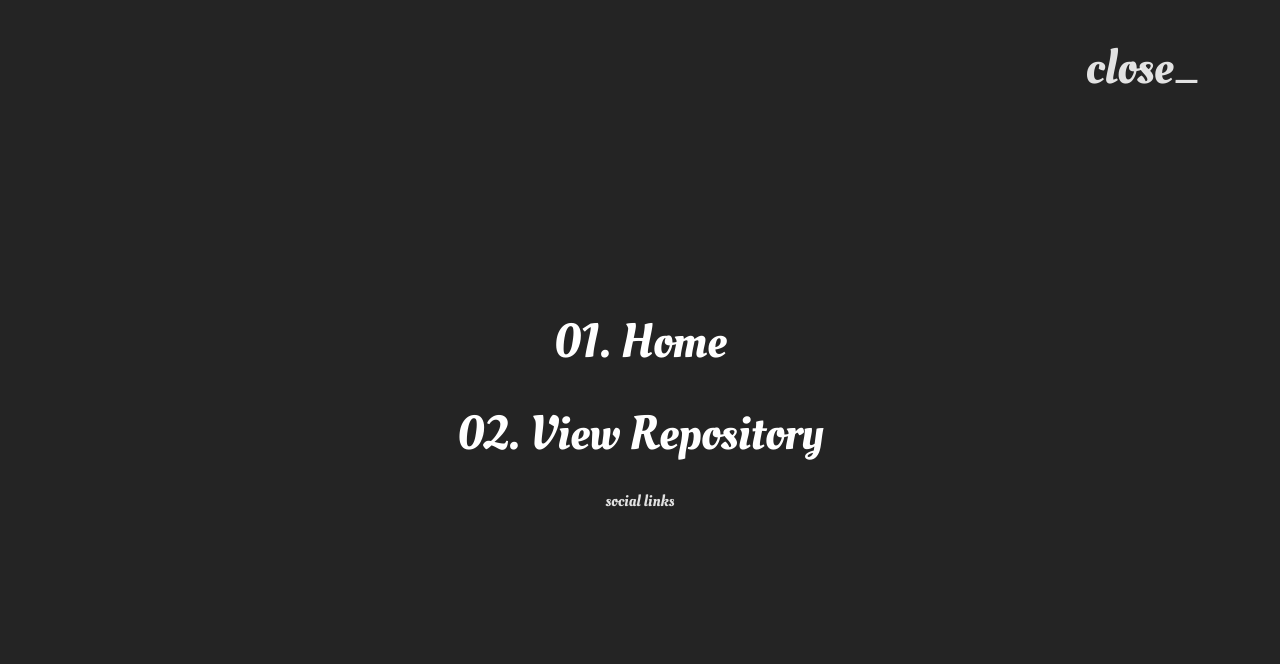
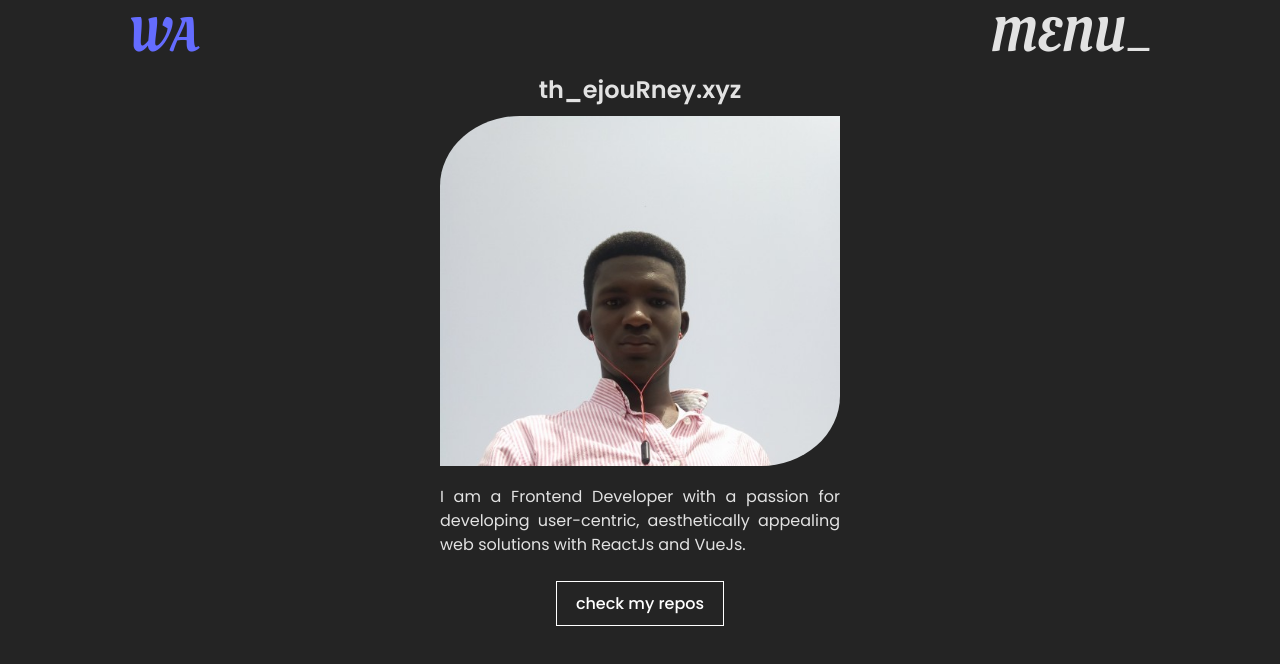
Before and after one commit to williamwebs/github-fetch, a Vue app: page / in a window 1280 px wide. Shown: the top 664 px of the page. Built offline with nearby package versions, Linux system fonts and the light colour scheme; what oh-vue-icons would draw is missing.

Commit message:
navigation

```diff
--- a/src/App.vue
+++ b/src/App.vue
@@ -1,5 +1,5 @@
 <script setup>
-let openMenu = true;
+let openMenu = false;
 
 const handleMenu = () => {
   openMenu = !openMenu;
```
